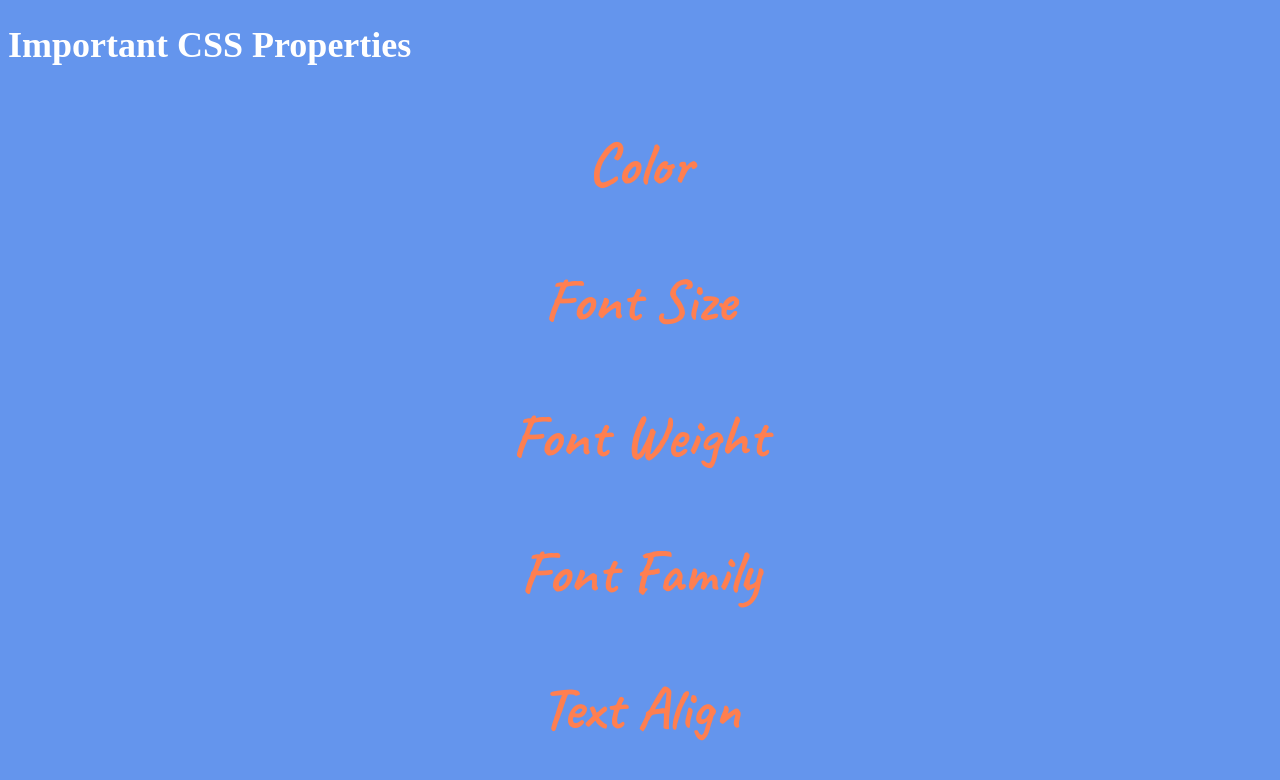
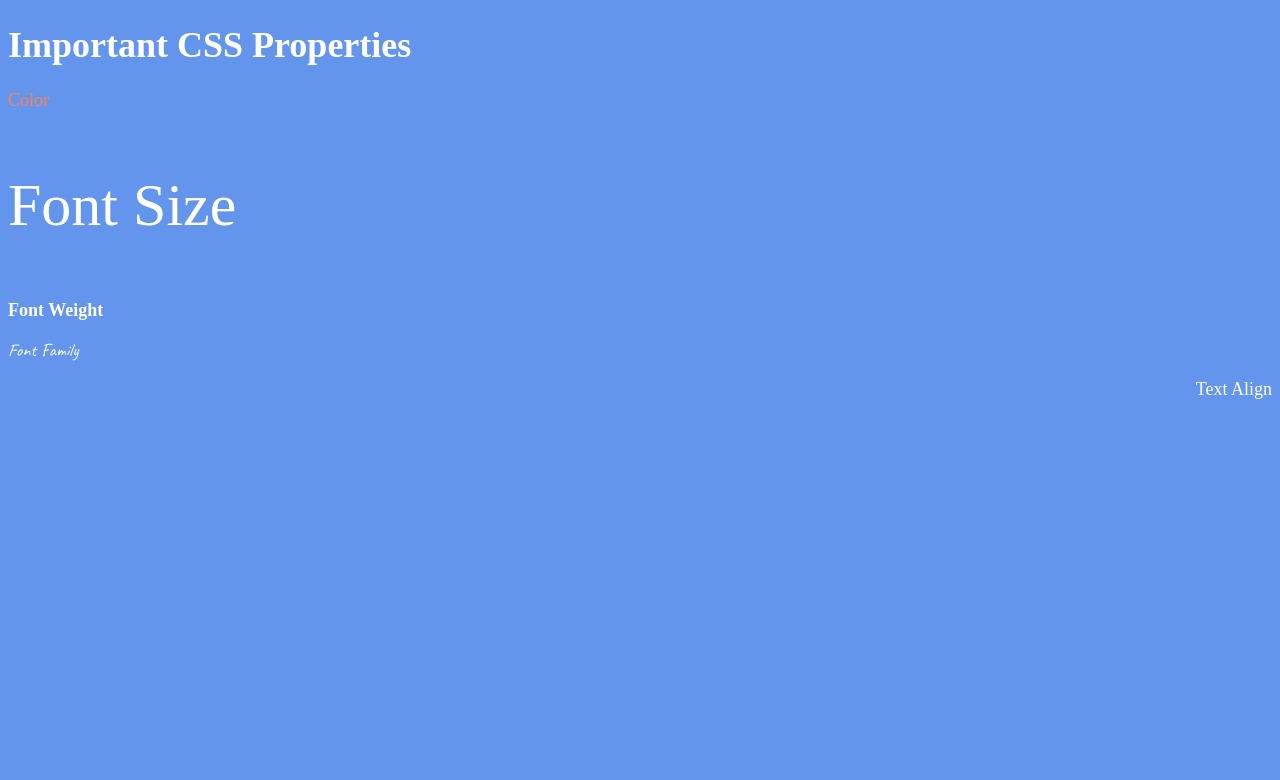
Before and after one commit to Gekika/FullStack_Journey, a plain HTML site: page Challenges/002 6.1-Font-Properties/index.html in a window 1280 px wide. Drawn offline with Linux system fonts and the light colour scheme.

Commit message:
Challenges

```diff
--- a/Challenges/002 6.1-Font-Properties/index.html
+++ b/Challenges/002 6.1-Font-Properties/index.html
@@ -13,13 +13,28 @@
 
 
     /* Don't change the CSS above, add Your CSS below */
-    p {
+
+    #color {
       color: coral;
+      }
+
+    #font {
       font-size: 2rem;
+    }
+
+    #weight {
       font-weight: 900;
-      font-family: 'Caveat', serif;
-      text-align: center;
-      }
+    }
+
+    #family {
+      font-family: 'Caveat', cursive;
+    }
+
+
+    #align {
+      text-align: right;
+    }
+
     html {
       font-size: 30px;
     }
@@ -33,11 +48,11 @@
 
 <body>
   <h1>Important CSS Properties</h1>
-  <p>Color</p>
-  <p>Font Size</p>
-  <p>Font Weight</p>
-  <p>Font Family</p>
-  <p>Text Align</p>
+  <p id="color">Color</p>
+  <p id="font">Font Size</p>
+  <p id="weight">Font Weight</p>
+  <p id="family">Font Family</p>
+  <p id="align">Text Align</p>
 
   <!-- TODOs
   1. Change the color of <p>Color</p> to "coral" color.
```
